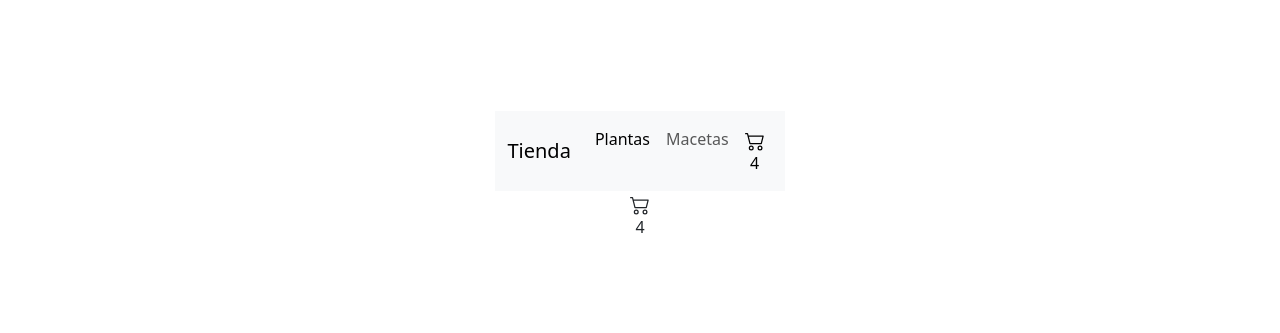
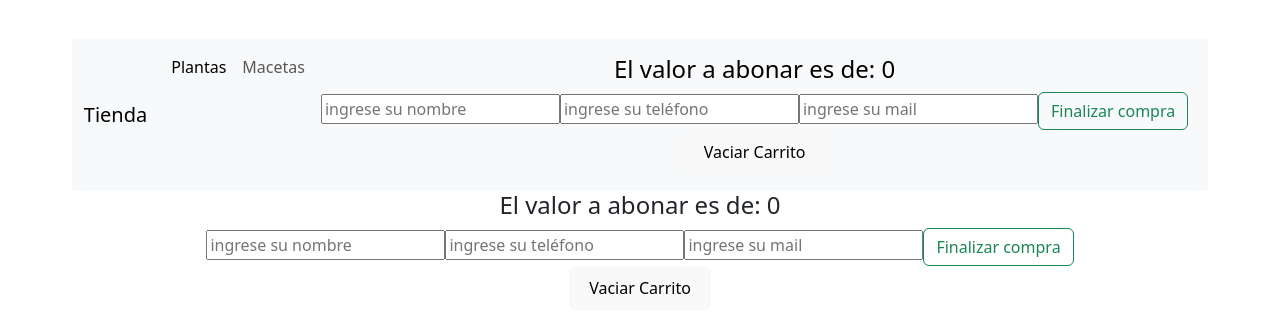
Before and after one commit to tatianarita/React, a React (Vite) app: page /carrito in a window 1280 px wide. Shown: the part 225-558 px from the top of the page. Built offline with nearby package versions, Linux system fonts and the light colour scheme.

Commit message:
proyecto

```diff
--- /dev/null
+++ b/firebase/config.js
@@ -0,0 +1,18 @@
+
+import { initializeApp } from "firebase/app";
+
+const firebaseConfig = {
+  apiKey: "AIzaSyDhwFH7eDOUljA80io-L4Y7DgAQ-i-EuHI",
+  authDomain: "viver-c632b.firebaseapp.com",
+  projectId: "viver-c632b",
+  storageBucket: "viver-c632b.appspot.com",
+  messagingSenderId: "589657547315",
+  appId: "1:589657547315:web:d5ea08e5f4c17662263946"
+};
+
+// Initialize Firebase
+const app = initializeApp(firebaseConfig);
+
+export const initFirestoneApp = () => {
+    return app
+}
--- a/src/App.jsx
+++ b/src/App.jsx
@@ -1,13 +1,14 @@
-import { useState } from 'react'
 import {BrowserRouter, Route, Navigate, Routes} from 'react-router-dom'
 
 import NavBar from './components/NavBar/NavBar'
 import ItemDetailContainer from './components/ItemDetailContainer/ItemDetailContainer'
 import ItemListContainer from './components/ItemListContainer/ItemListContainer'
 import CartContainer from './components/CartContainer/CartContainer'
+import { CartContextProvider } from './context/CartContext'
 
 import './App.css'
 import 'bootstrap/dist/css/bootstrap.min.css'
+
 
 function App() {
 
@@ -16,6 +17,7 @@ function App() {
   return (
     <>
     <BrowserRouter>
+      <CartContextProvider>
         <NavBar/>
           <Routes>
           <Route path='/' element={<ItemListContainer greeting ={greeting}/>}/>
@@ -24,6 +26,7 @@ function App() {
           <Route path='/carrito' element={<CartContainer/>}/>
           <Route path='*' element={<Navigate to='/'/>}/>
         </Routes>
+      </CartContextProvider>
     </BrowserRouter>
     </>
   )
--- a/src/components/CartContainer/CartContainer.jsx
+++ b/src/components/CartContainer/CartContainer.jsx
@@ -1,11 +1,85 @@
+import { addDoc, collection, getFirestore } from 'firebase/firestore'
 import React from 'react'
-import CartWidget from '../CartWidget/CartWidget'
+import { useState } from 'react'
+import { Link } from 'react-router-dom'
+import { useCartContext } from '../../context/CartContext'
 
 const CartContainer = () => {
-  return (
+  const[ dataForm, setFormData] = useState({
+    Nombre:'',
+    Email:'',
+    Teléfono:''
+  })
+  const { cartList, vaciarCarrito, precioTotal, eliminarProd} = useCartContext()
+  console.log(cartList)
+
+  const addOrder = (e)=>{
+    e.preventDefault()
+    const order = {}
+    order.buyer= dataForm
+    order.price= precioTotal()
+    order.items= cartList.map(({id,precio,nombre})=>({id,precio,nombre}))
+    const db = getFirestore()
+    const queryCollection = collection(db, 'orders')
+    addDoc(queryCollection, order)
+      .then(resp => console.log(resp))
+      .catch(err=> console.log(err))
+      .finally(()=> vaciarCarrito())
+
+  console.log('actualizado!')
+}
+
+const handleOnChange=(e)=>{
+  setFormData({
+    ...dataForm,
+    [e.target.name]:e.target.value
+  })
+}
+console.log(dataForm)
+
+return (
     <div>
-      <CartWidget/>
-      <div>4</div>
+      {cartList.lenght !== 0 ?
+      <>
+      {cartList.map(product => <div key={product.id}>
+                          <div className='w-50'>
+                          <img src={product.foto} alt="foto producto" className ='w-25'/>
+                          </div>
+                          Nombre:{product.nombre} - Categoría:{product.categoria} - precio:{product.precio} - cantidad:{product.cant}
+                          <button onClick={()=>eliminarProd(product.id)} className='btn btn-danger'> X </button>
+                          </div>
+                          )
+                        }
+                        <h4>El valor a abonar es de: {precioTotal()}</h4>
+                        <form onSubmit={addOrder}>
+                        <input type="text"
+                        onChange={handleOnChange}
+                        name='Nombre'
+                        value={dataForm.usuario}
+                        placeholder="ingrese su nombre"
+                        />
+                        <input type="number"
+                        onChange={handleOnChange}
+                        name='teléfono'
+                        value={dataForm.tel}
+                        placeholder="ingrese su teléfono"
+                        />
+                        <input type="text"
+                        onChange={handleOnChange}
+                        name='email'
+                        value={dataForm.email}
+                        placeholder="ingrese su mail"
+                        />
+                        <button className='btn btn-outline-success'>Finalizar compra</button>
+                        </form>
+                        <button className= "btn-btn-danger" onClick={vaciarCarrito} >Vaciar Carrito</button>
+       </>
+       :
+       <>
+       <h2>No hay contenido en su carrito</h2>
+       <Link to= '/'>Productos</Link>
+       </>
+       }
     </div>
   )
 }
--- a/src/components/CartWidget/CartWidget.jsx
+++ b/src/components/CartWidget/CartWidget.jsx
@@ -1,8 +1,14 @@
-const CartWidget = () => {
+import { useCartContext } from "../../context/CartContext"
+
+export const CartWidget = () => {
+  const{cantidadTotal} = useCartContext()
   return (
-    <div><svg xmlns="http://www.w3.org/2000/svg" width="20" height="21" fill="currentColor" className="bi bi-cart2" viewBox="0 0 16 16">
+    <div>
+    {cantidadTotal() !== 0 && cantidadTotal()}
+    <svg xmlns="http://www.w3.org/2000/svg" width="20" height="21" fill="currentColor" className="bi bi-cart2" viewBox="0 0 16 16">
     <path d="M0 2.5A.5.5 0 0 1 .5 2H2a.5.5 0 0 1 .485.379L2.89 4H14.5a.5.5 0 0 1 .485.621l-1.5 6A.5.5 0 0 1 13 11H4a.5.5 0 0 1-.485-.379L1.61 3H.5a.5.5 0 0 1-.5-.5zM3.14 5l1.25 5h8.22l1.25-5H3.14zM5 13a1 1 0 1 0 0 2 1 1 0 0 0 0-2zm-2 1a2 2 0 1 1 4 0 2 2 0 0 1-4 0zm9-1a1 1 0 1 0 0 2 1 1 0 0 0 0-2zm-2 1a2 2 0 1 1 4 0 2 2 0 0 1-4 0z"/>
-  </svg></div>
+  </svg>
+  </div>
   )
 }
 
--- a/src/components/ItemDetail/ItemDetail.jsx
+++ b/src/components/ItemDetail/ItemDetail.jsx
@@ -1,9 +1,17 @@
 import React from 'react'
+import { useState } from 'react'
+import { Link } from 'react-router-dom'
+import { useCartContext } from '../../context/CartContext'
 import ItemCount from '../ItemCount/ItemCount'
 
 const ItemDetail = ({product}) => {
+    const [isCant, setIsCant] = useState (false)
+    const {agregarCarrito} = useCartContext()
+
     const onAdd = (cant) => {
         console.log('seleccionaste: ', cant)
+        agregarCarrito({ ...product, cant })
+        setIsCant(true)
     }
   return (
     <div className='container border border-3 border-primary rounded'>
@@ -15,11 +23,22 @@ const ItemDetail = ({product}) => {
                 <h4>Precio: {product.precio}</h4>
             </div>
             <div className='col'>
-                <ItemCount
-                    stock={10}
-                    initial={1}
-                    onAdd={onAdd}
-                />
+                {isCant ?
+                    <>
+                    <Link to= '/carrito'>
+                    <button className='btn btn-primary'>Ir al carrito</button>
+                    </Link>
+                    <Link to= '/'>
+                    <button className='btn btn-primary'>Seguir comprando</button>
+                    </Link>
+                    </>
+                :
+                    <ItemCount
+                        stock={10}
+                        initial={1}
+                        onAdd={onAdd}
+                    />
+                }
             </div>
 
         </div>
--- a/src/components/ItemDetailContainer/ItemDetailContainer.jsx
+++ b/src/components/ItemDetailContainer/ItemDetailContainer.jsx
@@ -1,21 +1,33 @@
+import { doc, getDoc, getFirestore } from 'firebase/firestore'
 import { useEffect, useState } from 'react'
 import {useParams} from 'react-router-dom'
-import gFetch from '../../helpers/gFetch'
 import ItemDetail from '../ItemDetail/ItemDetail'
+import Loading from '../Loading/Loading'
 
 
 const ItemDetailContainer = () => {
     const [product, setProduct]= useState ({})
+    const [ loading, setLoading]= useState(true)
 
     const {productId} = useParams()
 
     useEffect(() =>{
-        gFetch()
-        .then(respProd => setProduct(respProd.find(prod => prod.id === productId)))
-        .catch(err => console.log(err))
-    })
+        const db = getFirestore()
+        const queryDoc = doc(db, 'productos', productId)
+        getDoc(queryDoc)
+        .then(resp => setProduct({id: resp.id, ...resp.data()}))
+        .catch(err=> console.log(err))
+        .finally(()=> setLoading(false))
+    }, [])
     return(
-        <ItemDetail product={product}/>
+        <>
+        {loading ?
+            <Loading />
+        :
+            <ItemDetail product={product}/>}
+
+        </>
+
     )
 }
 
--- /dev/null
+++ b/src/components/Loading/Loading.jsx
@@ -0,0 +1,11 @@
+import React from 'react'
+
+const Loading = () => {
+  return (
+      <div className="spinner-border" role="status">
+        <span className="visually-hidden">Loading...</span>
+      </div>
+  )
+}
+
+export default Loading
--- /dev/null
+++ b/src/context/CartContext.jsx
@@ -0,0 +1,41 @@
+import React, { createContext } from 'react'
+import { useState } from 'react'
+import { useContext } from 'react'
+
+const CartContext = createContext([])
+export const useCartContext = () => useContext(CartContext)
+
+export const CartContextProvider = ({children}) => {
+    const [cartList, setCartList] = useState([])
+    const IsInCart = () => cartList.findIndex(product => product.id === product.id)
+    const agregarCarrito = (product) =>{
+        const idx = IsInCart ()
+        if (idx !== -1){
+            cartList[idx].cant += product.cant
+            setCartList([...cartList])
+        }else {
+        setCartList([...cartList, product])
+    }}
+
+const precioTotal = () => cartList.reduce((contador,product)=> contador += (product.precio * product.cant), 0)
+const cantidadTotal = () => cartList.reduce((contador,product)=> contador +=  product.cant, 0)
+const vaciarCarrito = () => {
+    setCartList([])
+}
+const eliminarProd = (id) => {
+    setCartList (cartList.filter(product => product.id !== id))
+}
+
+  return (
+    <CartContext.Provider value ={{
+        cartList,
+        agregarCarrito,
+        vaciarCarrito,
+        precioTotal,
+        cantidadTotal,
+        eliminarProd
+    }}>
+        {children}
+    </CartContext.Provider>
+  )
+}
--- a/src/main.jsx
+++ b/src/main.jsx
@@ -2,6 +2,9 @@ import React from 'react'
 import ReactDOM from 'react-dom/client'
 import App from './App'
 import './index.css'
+import { initFirestoneApp } from '../firebase/config'
+
+initFirestoneApp ()
 
 ReactDOM.createRoot(document.getElementById('root')).render(
   // <React.StrictMode>
```
Also changed, not shown: src/components/ItemListContainer/ItemListContainer.jsx (+16 -19 lines), 1 other file (tests, documents, lock files or other folders). Lines whose indentation alone changed are shown as unchanged.
